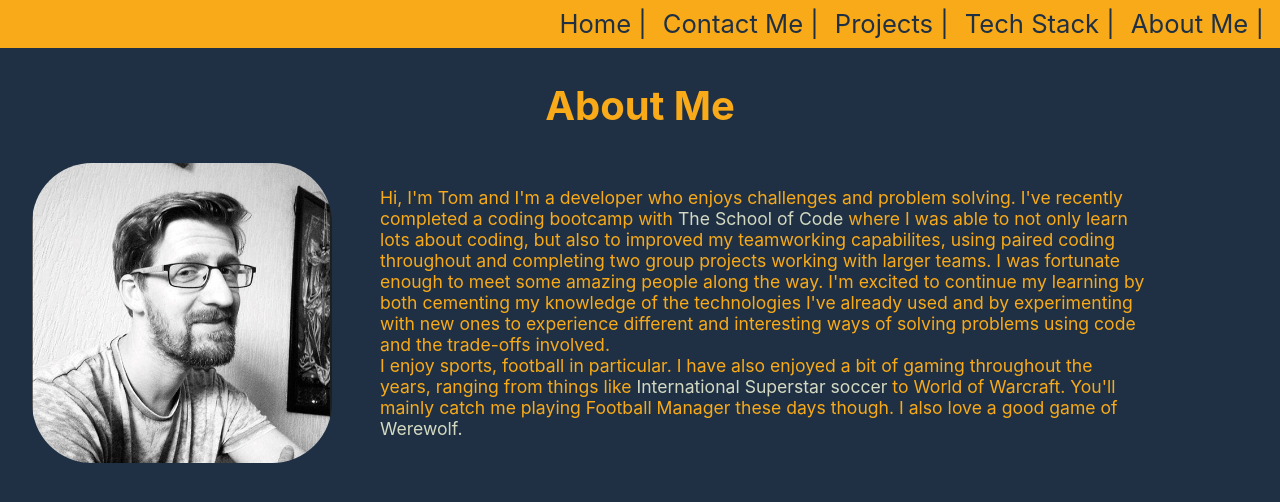
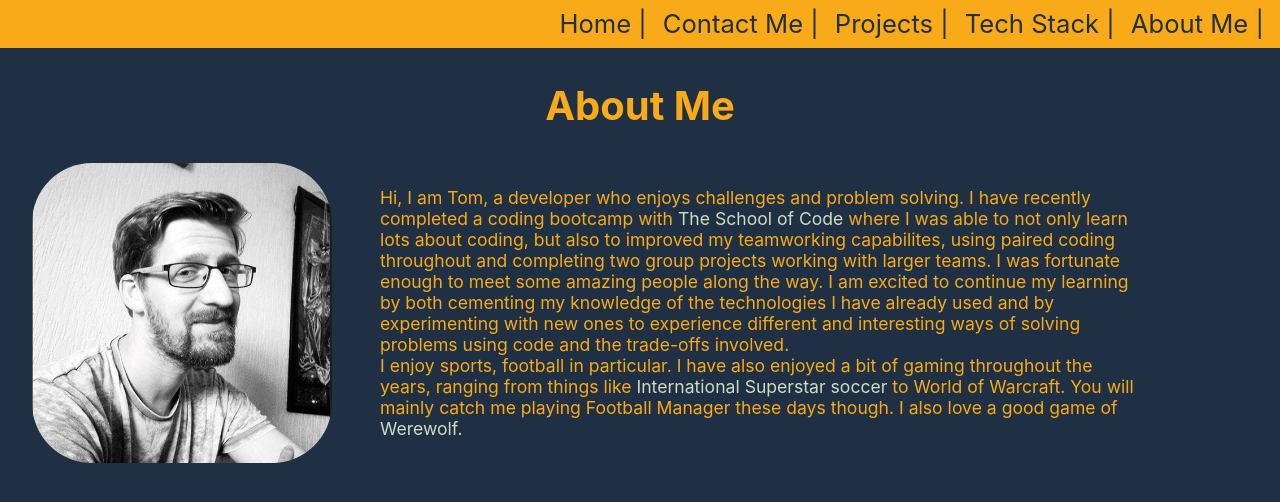
Before and after one commit to TomBirbeck/portfoliov2, a Next.js app: page /about in a window 1280 px wide. Shown: the top 502 px of the page. Built offline with nearby package versions, Linux system fonts and the light colour scheme.

Commit message:
removed some '

```diff
--- a/pages/about.js
+++ b/pages/about.js
@@ -10,8 +10,8 @@ export default function About(){
             <Image height={300} width={300}className={styles.img} src={pic.src} alt='picture of Tom'/>
       <span className={styles.about_me_info}>
         <p className={styles.about_me_text}>
-          Hi, I'm Tom and I'm a developer who enjoys challenges
-          and problem solving. I've recently completed a coding bootcamp with
+          Hi, I am Tom, a developer who enjoys challenges
+          and problem solving. I have recently completed a coding bootcamp with
           <a className={styles.about_me_links}
             href='https://www.schoolofcode.co.uk/'
             rel='noopener noreferrer'
@@ -23,8 +23,8 @@ export default function About(){
           where I was able to not only learn lots about coding, but also to improved my
           teamworking capabilites, using paired coding throughout and completing two group
           projects working with larger teams. I was fortunate enough to meet
-          some amazing people along the way. I'm excited to continue my learning
-          by both cementing my knowledge of the technologies I've already used
+          some amazing people along the way. I am excited to continue my learning
+          by both cementing my knowledge of the technologies I have already used
           and by experimenting with new ones to experience different and interesting ways of solving problems using code and the trade-offs involved. <br />I enjoy sports, football in
           particular. I have also enjoyed a bit of gaming throughout the years,
           ranging from things like{' '}
@@ -36,7 +36,7 @@ export default function About(){
           >
             International Superstar soccer
           </a>{' '}
-          to World of Warcraft. You'll mainly catch me playing Football Manager
+          to World of Warcraft. You will mainly catch me playing Football Manager
           these days though. I also love a good game of{' '}
           <a
             className={styles.about_me_links}
```
